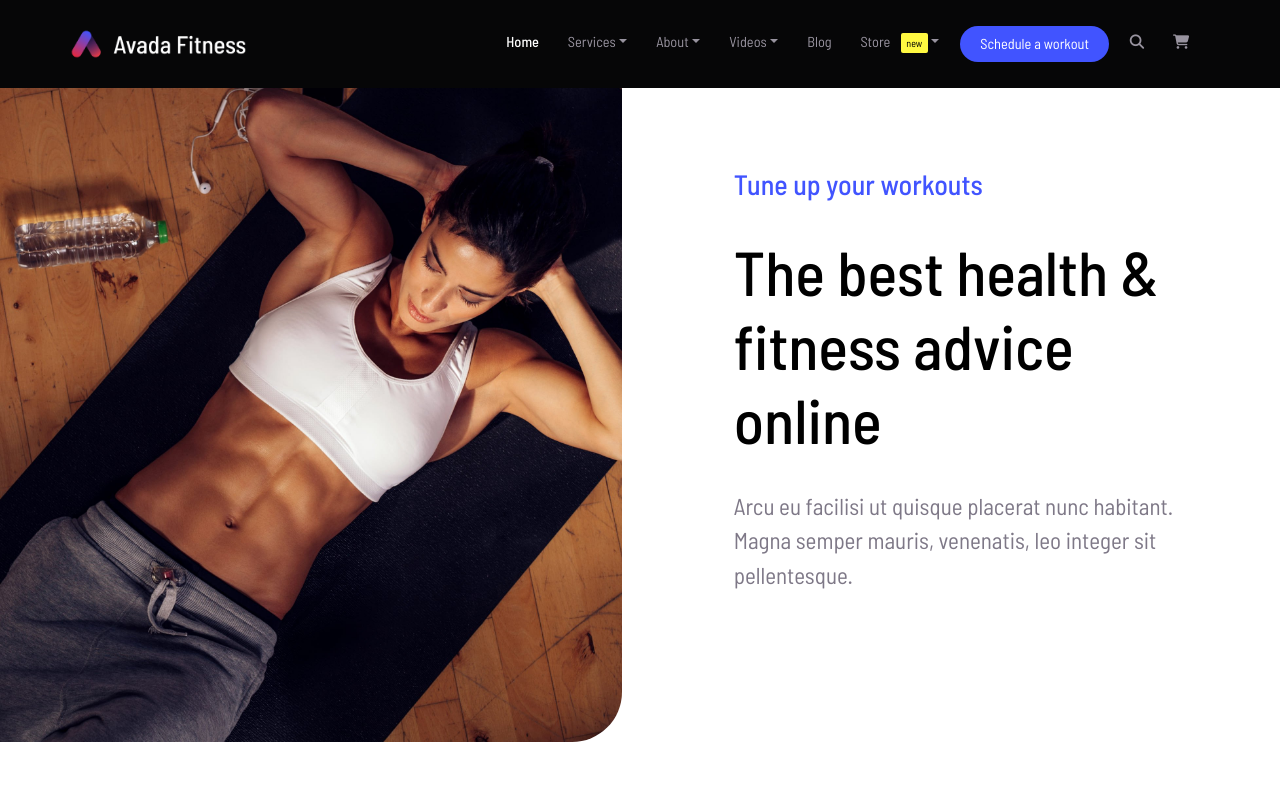
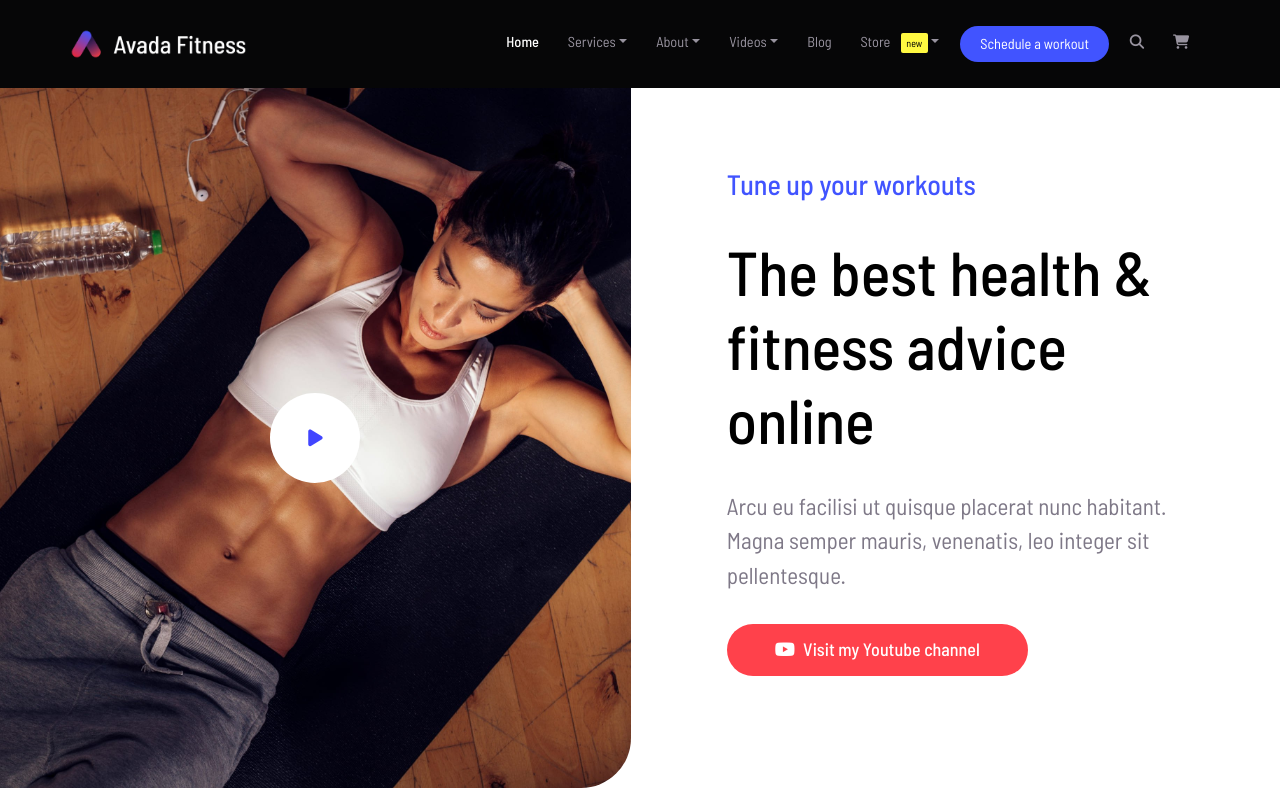
Before and after one commit to Francesco-Matteucci/proj-html-vuejs, a Vue app: page / in a window 1280 px wide. Shown: the top 800 px of the page. Built offline with nearby package versions, Linux system fonts and the light colour scheme.

Commit message:
add base button in Intro playlist section

```diff
--- a/src/components/main/MainIntroPlaylist.vue
+++ b/src/components/main/MainIntroPlaylist.vue
@@ -14,7 +14,9 @@ export default {
 <template>
     <section id="intro-playlist">
         <div class="intro-image">
-            <img src="../../assets/img/service15-2x.jpg" alt="">
+            <a href="#">
+                <span class="play-icon"><i class="fas fa-play"></i></span>
+            </a>
         </div>
         <ul class="intro-text">
             <li>
@@ -27,7 +29,7 @@ export default {
                 <p>Arcu eu facilisi ut quisque placerat nunc habitant. Magna semper mauris, venenatis, leo integer sit
                     pellentesque.</p>
             </li>
-            <!-- <li>Button</li> -->
+            <li><a class="base-btn" href="#"><i class="fa-brands fa-youtube me-2"></i>Visit my Youtube channel</a></li>
         </ul>
     </section>
 </template>
@@ -40,21 +42,31 @@ section {
         flex-basis: 50%;
     }
 
-    img {
-        max-width: 100%;
-        height: auto;
+    .intro-image {
+        background-image: url('../../assets/img/service15-2x.jpg');
+        background-size: cover;
+        background-position: center;
         border-bottom-right-radius: 50px;
+        position: relative;
+
+        i {
+            position: absolute;
+            top: 50%;
+            left: 50%;
+            transform: translate(-50%, -50%);
+
         }
+    }
+
 
     ul {
         list-style-type: none;
         margin-bottom: 0;
-        margin-left: 2rem;
+        margin-left: 1rem;
         padding: 5rem;
 
         li {
             margin-bottom: 2rem;
-        }
 
             h3 {
                 color: rgb(65, 84, 255);
@@ -69,8 +81,21 @@ section {
                 font-size: 23px;
                 color: rgb(126, 120, 135);
             }
+
+            .base-btn {
+                display: inline-block;
+                font-size: 18px;
+                font-weight: 500;
+                padding: 17px 3rem;
+                border-radius: 30px;
+                background-color: #ff414b;
+
+                &:hover {
+                    background-color: rgb(65, 84, 255);
                 }
-
+            }
+        }
+    }
 }
 
 @media screen and (max-width: 1020px) {
@@ -84,6 +109,5 @@ section {
             margin-left: 0;
         }
     }
-
 }
 </style>
```
Lines whose indentation alone changed are shown as unchanged.
